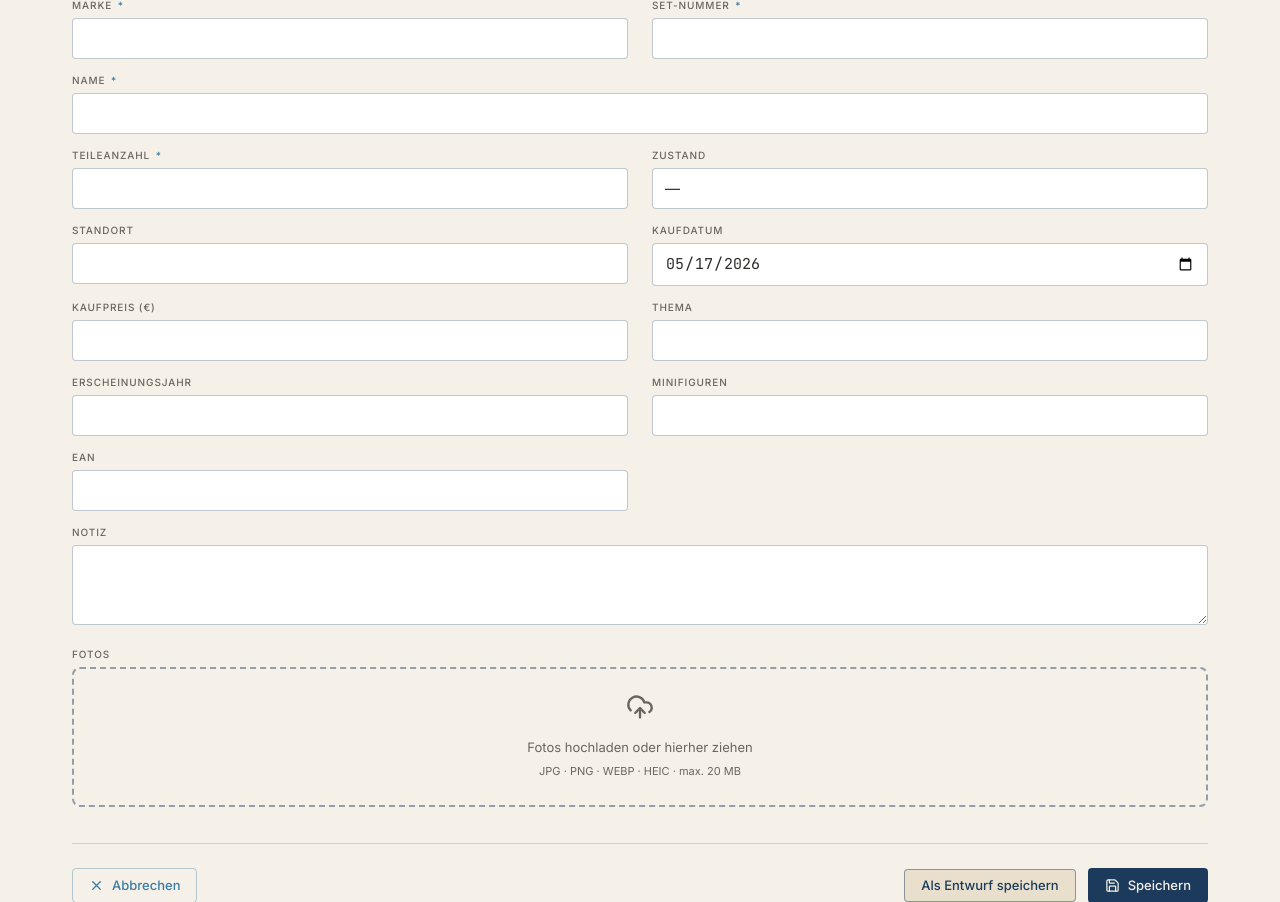
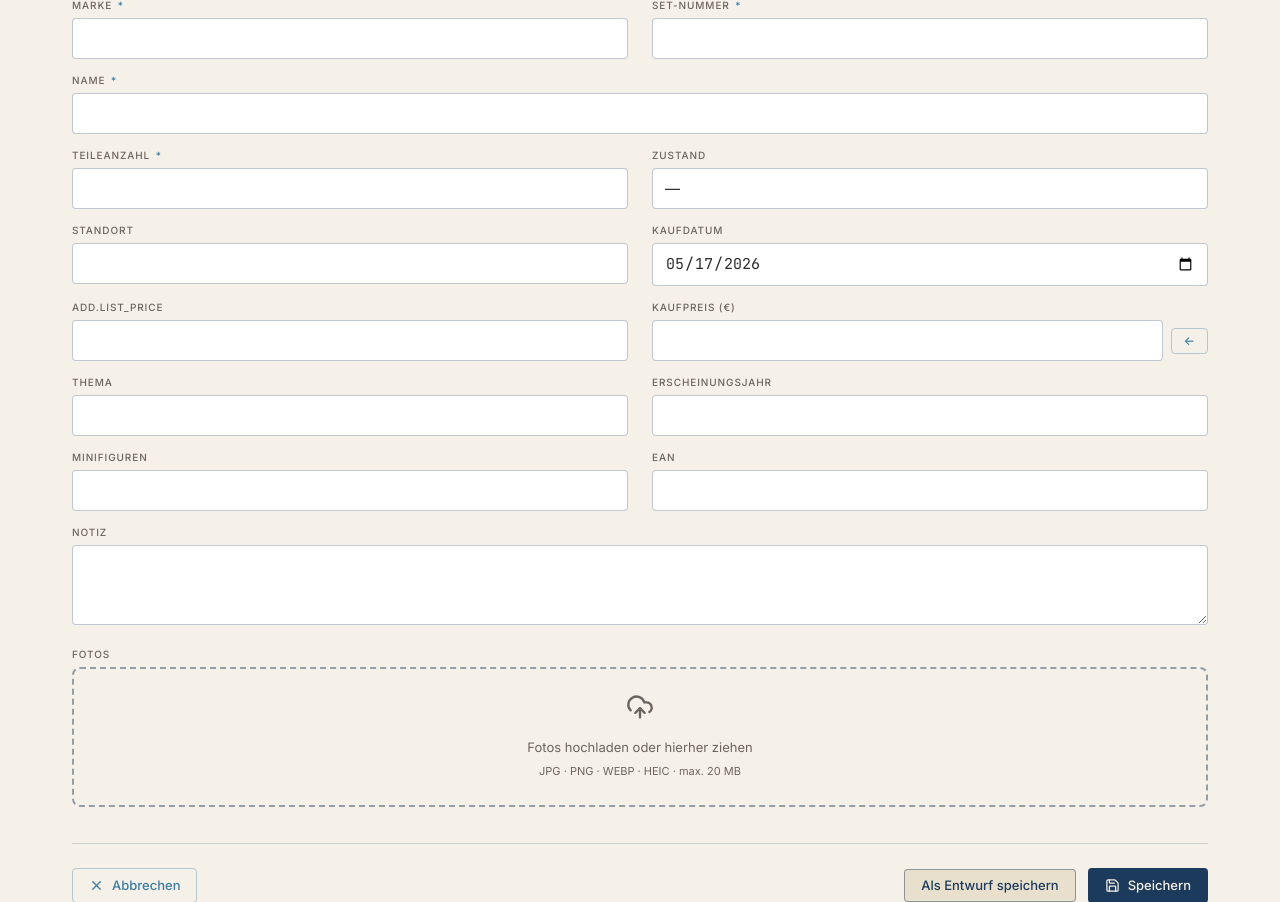
Before and after one commit to McCavity/brickset-tracker, a FastAPI app: page /add in a window 1280 px wide. Shown: the part 300-1202 px from the top of the page. Run offline with FastAPI, Linux system fonts and the light colour scheme; data that the repository does not hold is empty; some libraries are stand-ins or nearby versions.

Commit message:
feat(ui): add list_price field + copy button on add form
New list_price input above price_paid. Inline copy button next to
price_paid copies the list_price value into it — covers the common
case of paying retail without forcing the user to type the same
number twice. applyPrefill map and language-switch state array
extended to cover the new field.

```diff
--- a/templates/add.html
+++ b/templates/add.html
@@ -102,9 +102,20 @@
     </div>
 
     <div class="field">
+      <label for="f-list-price">{{ t('add.list_price') }}</label>
+      <input type="text" inputmode="decimal" id="f-list-price" name="list_price"
+             value="{{ prefill.list_price or '' }}" style="font-family:var(--font-mono)">
+    </div>
+
+    <div class="field">
       <label for="f-price">{{ t('add.price_paid') }}</label>
-      <input type="text" inputmode="decimal" id="f-price" name="price_paid"
-             value="{{ prefill.price_paid or '' }}" style="font-family:var(--font-mono)">
+      <div style="display:flex;gap:var(--sp-2);align-items:center">
+        <input type="text" inputmode="decimal" id="f-price" name="price_paid"
+               value="{{ prefill.price_paid or '' }}" style="font-family:var(--font-mono);flex:1">
+        <button type="button" class="btn btn-ghost btn-sm" id="copy-list-to-price"
+                onclick="document.getElementById('f-price').value = document.getElementById('f-list-price').value"
+                title="{{ t('add.copy_from_list_price') }}">←</button>
+      </div>
     </div>
 
     <div class="field">
@@ -262,7 +273,7 @@ function applyPrefill(p) {
   const map = {
     brand: 'f-brand', set_number: 'f-setnumber', name: 'f-name',
     part_count: 'f-parts', theme: 'f-theme', release_year: 'f-year',
-    price_paid: 'f-price', ean: 'f-ean', note: 'f-note',
+    price_paid: 'f-price', list_price: 'f-list-price', ean: 'f-ean', note: 'f-note',
     condition: 'f-condition', location: 'f-location',
     date_of_purchase: 'f-date',
   };
@@ -344,7 +355,7 @@ function showCandidates(candidates) {
 
 // ── Form state persistence (survives language switch) ────────────────────
 const _FIELD_IDS = ['f-brand','f-setnumber','f-name','f-parts','f-condition',
-  'f-location','f-date','f-price','f-theme','f-year','f-minifigs','f-ean','f-note'];
+  'f-location','f-date','f-price','f-list-price','f-theme','f-year','f-minifigs','f-ean','f-note'];
 
 function _saveAddState() {
   const data = {};
```
